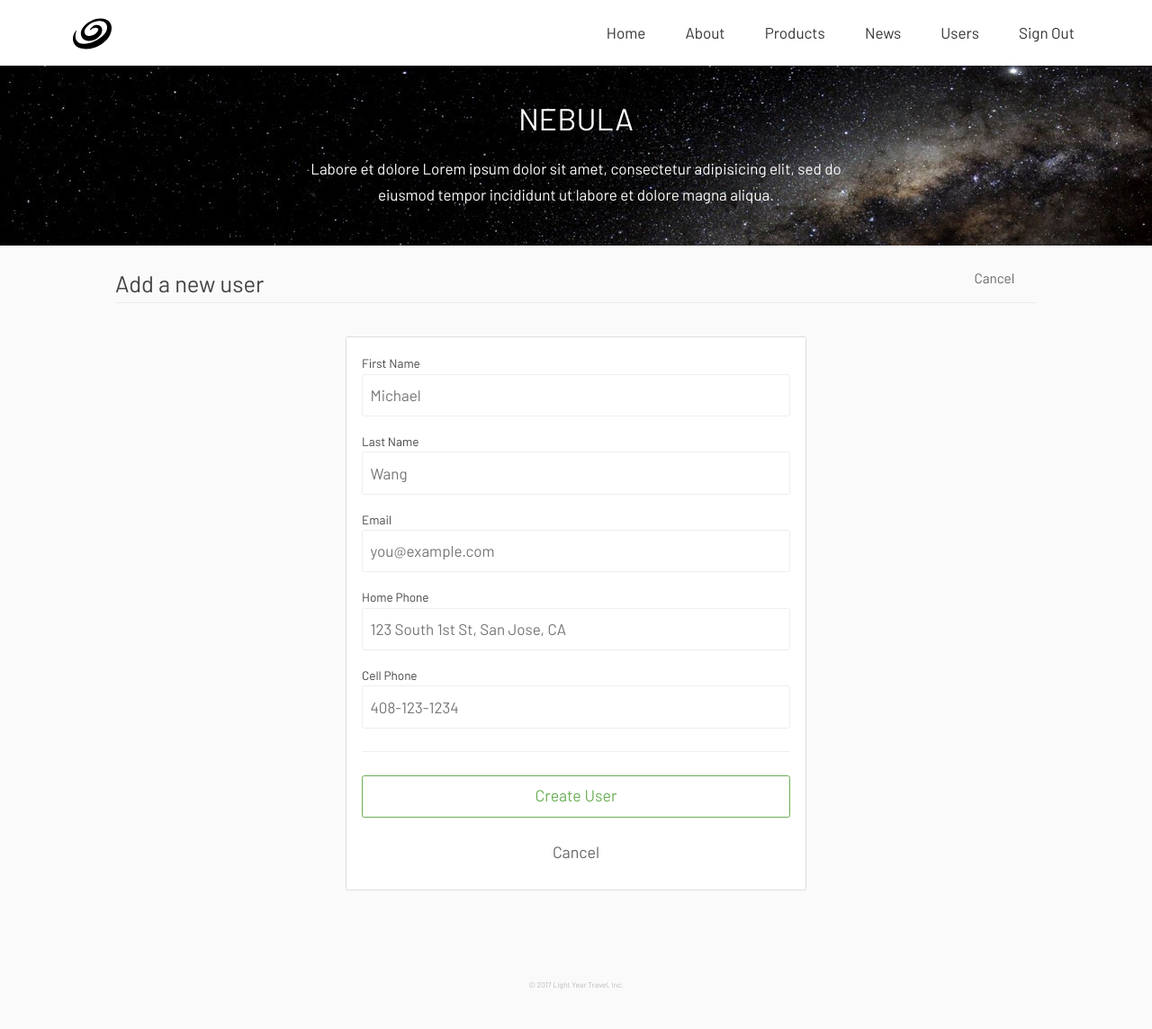
After one commit to manymeeting/CoolCompany, a PHP site: page /userCreate.php in a window 1280 px wide. The commit adds this page. Shown: the whole page at 90% size. Run offline with PHP 8.4, Linux system fonts and the light colour scheme; the visitor is signed in with stand-in values (Sample User, id 1).

Commit message:
add a page to create new users

```diff
--- a/css/users.css
+++ b/css/users.css
@@ -8,7 +8,7 @@
 }
 
 /* special parts */
-#userSearchBtn, #userCreateBtn
+#userSearchBtn, #userCreateBtn, #cancelBtn
 {
 	float: right;
 	display: inline-block;
--- /dev/null
+++ b/userCreate.php
@@ -0,0 +1,65 @@
+<?php
+session_start();
+if(!isset($_SESSION["valid"]))
+{
+  header("Location: login.php");
+  exit();
+}
+?>
+<html>
+<head>
+    <?php require "common_head.php" ?>
+    <link rel="stylesheet" type="text/css" href="./css/users.css">
+</head>
+
+<body>
+  <?php require "page_header.php" ?>
+  <div class="row coolcp_banner">
+    <div class="section">
+      <h1>NEBULA</h1>
+      <article>Labore et dolore Lorem ipsum dolor sit amet, consectetur adipisicing elit, sed do eiusmod tempor incididunt ut labore et dolore magna aliqua. </article>
+    </div>
+  </div>
+  <div class="row coolcp_content">
+    <div class="coolcp_section">
+      <div class="coolcp_section_header">
+        <span class="coolcp_section_header_title">Add a new user</span>
+        <a href="users.php" id="cancelBtn" class="btn small round no-outline">Cancel</a>
+      </div>
+      <div class="autogrid full-width-forms">
+        <div class="col-1-4 space"></div>
+        <div class="col-1-2">
+          <div class="box no-first-last bg-white">
+            <p>
+              <label><small>First Name</small></label><input placeholder="Michael" type="text">
+            </p>
+            <p>
+              <label><small>Last Name</small></label><input placeholder="Wang" type="text">
+            </p>
+            <p>
+              <label><small>Email</small></label><input placeholder="you@example.com" type="email">
+            </p>
+            <p>
+              <label><small>Home Phone</small></label><input placeholder="123 South 1st St, San Jose, CA" type="text">
+            </p>
+            <p>
+              <label><small>Cell Phone</small></label><input placeholder="408-123-1234" type="text">
+            </p>
+            <hr>
+            <p>
+              <a href="#" class="btn green outline">Create User</a>
+            </p>
+            <p class="center"><a href="users.php" class="btn no-outline">Cancel</a></p>
+          </div>
+        </div>
+        <div class="col-1-4 space"></div>
+      </div>
+
+    </div>
+  </div>
+
+  <div class="row footer coolcp_footer">
+    <p>© 2017 Light Year Travel, Inc.</p>
+  </div>
+</body>
+</html>
--- a/users.php
+++ b/users.php
@@ -24,7 +24,7 @@ if(!isset($_SESSION["valid"]))
     <div class="coolcp_section">
       <div class="coolcp_section_header">
         <span class="coolcp_section_header_title">Users</span>
-        <a id="userCreateBtn" class="btn small round no-outline green">Create</a>
+        <a href="userCreate.php" id="userCreateBtn" class="btn small round no-outline green">Create</a>
         <a id="userSearchBtn" class="btn small round no-outline">Search</a>
       </div>
       <p>Lorem ipsum dolor sit amet, consectetur adipisicing elit, sed do eiusmod tempor incididunt ut labore et dolore magna aliqua. Ut enim ad minim veniam, quis nostrud exercitation ullamco laboris nisi ut aliquip ex ea commodo consequat. Duis aute irure dolor in reprehenderit in voluptate</p>
```
